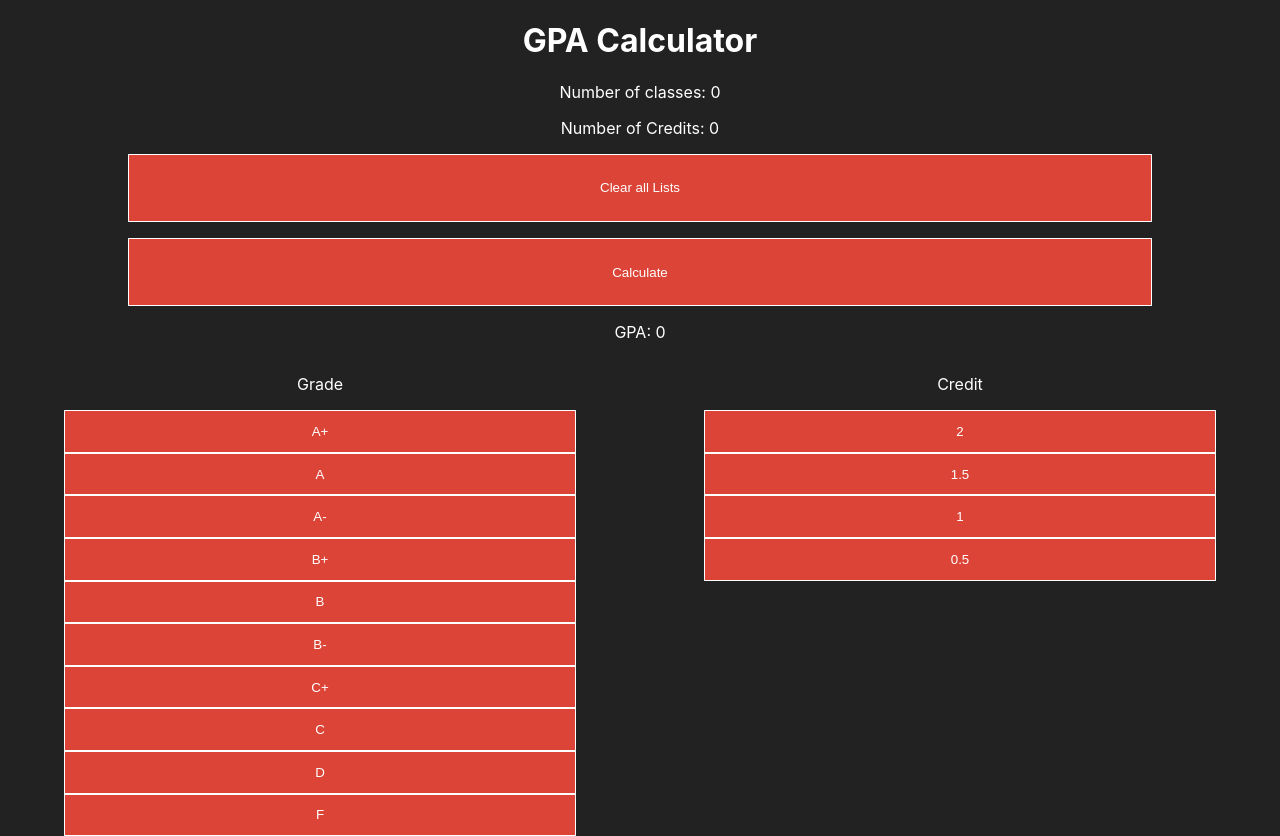
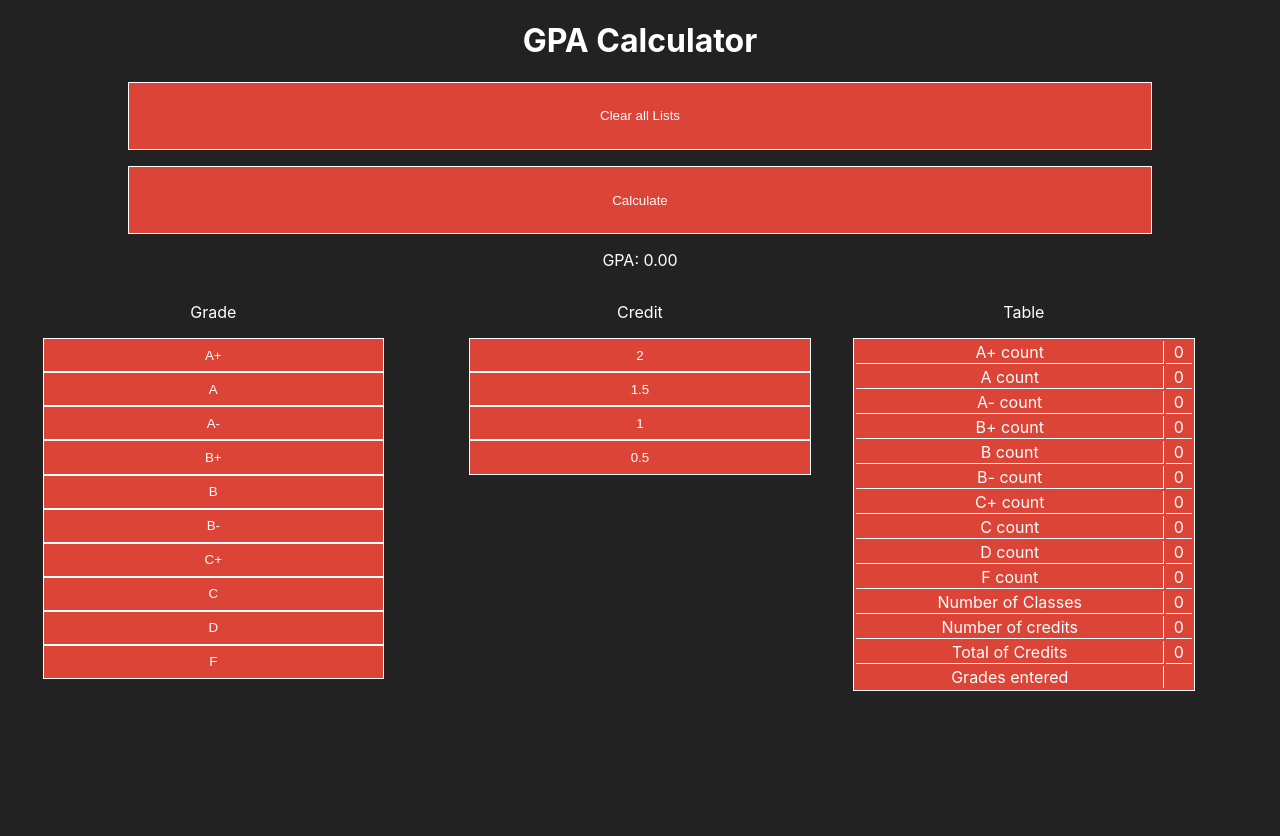
Before and after one commit to KeeganCK/gpaCalculator, a React (Create React App) app in the folder gpacalculator/: page / in a window 1280 px wide. After the commit the page ends 800 px from the top, so only its background shows below. Built offline with nearby package versions, Linux system fonts and the light colour scheme.

Commit message:
Almost done

```diff
--- a/gpacalculator/src/App.js
+++ b/gpacalculator/src/App.js
@@ -2,6 +2,8 @@ import React, { useState } from 'react';
 import './App.css';
 import Calculator from './Components/Calculator/Calculator';
 import Credit from './Components/Credit/Credit';
+import Table from './Components/Table/Table';
+
 
 const App = () => {
 
@@ -10,7 +12,8 @@ const App = () => {
         gradeArray: [],
         creditArray: [],
         gpaValue: 0,
-        actualGPA: 0
+        actualGPA: 0,
+        totalCredit:0
     })
 
     const calculator = () => {
@@ -27,7 +30,8 @@ const App = () => {
                     gradeArray: gradeState.gradeArray,
                     creditArray: gradeState.creditArray,
                     gpaValue: 0,
-                    actualGPA: gradeState.actualGPA
+                    actualGPA: gradeState.actualGPA,
+                    totalCredit: gradeState.totalCredit
                 });
             }
             let total = 0;
@@ -39,12 +43,14 @@ const App = () => {
                 credits = credits + credit[i];
             }
             gradeState.actualGPA = total/credits;
+            gradeState.totalCredit = credits;
             setGrade({
                 totalGPA: gradeState.totalGPA,
                 gradeArray: gradeState.gradeArray,
                 creditArray: gradeState.creditArray,
                 gpaValue: 0,
-                actualGPA: gradeState.actualGPA
+                actualGPA: gradeState.actualGPA,
+                totalCredit: gradeState.totalCredit
             });
         }
         else{
@@ -65,7 +71,8 @@ const App = () => {
                 gradeArray: gradeState.gradeArray,
                 creditArray: gradeState.creditArray,
                 gpaValue: gradeState.gpaValue,
-                actualGPA: gradeState.actualGPA
+                actualGPA: gradeState.actualGPA,
+                totalCredit: gradeState.totalCredit
             });
         }
 
@@ -84,7 +91,8 @@ const App = () => {
                 gradeArray: gradeState.gradeArray,
                 creditArray: gradeState.creditArray,
                 gpaValue: gradeState.gpaValue,
-                actualGPA: gradeState.actualGPA
+                actualGPA: gradeState.actualGPA,
+                totalCredit: gradeState.totalCredit
             });
         }
 
@@ -100,14 +108,56 @@ const App = () => {
         });
     }
 
+    let grade = gradeState.gradeArray;
+    let countAP = 0;
+    let countA = 0;
+    let countAM = 0;
+    let countBP = 0;
+    let countB = 0;
+    let countBM = 0;
+    let countCP = 0;
+    let countC = 0;
+    let countD = 0;
+    let countF = 0;
+    for(let i = 0; i < grade.length; i++){
+        if(grade[i] === 9){
+            countAP++;
+        }
+        else if(grade[i] === 8){
+            countA++;
+        }
+        else if(grade[i] === 7){
+            countAM++;
+        }
+        else if(grade[i] === 6){
+            countBP++;
+        }
+        else if(grade[i] === 5){
+            countB++;
+        }
+        else if(grade[i] === 4){
+            countBM++;
+        }
+        else if(grade[i] === 3){
+            countCP++;
+        }
+        else if(grade[i] === 2){
+            countC++;
+        }
+        else if(grade[i] === 1){
+            countD++;
+        }
+        else if(grade[i] === 0){
+            countF++;
+        }
+    }
+
     return (
         <div className="App">
             <h1>GPA Calculator</h1>
-            <p>Number of classes: {gradeState.gradeArray.length}</p>
-            <p>Number of Credits: {gradeState.creditArray.length}</p>
             <p><button className="button1" onClick={clear}>Clear all Lists</button></p>
             <p><button className="button1" onClick={calculator}>Calculate</button></p>
-            <p>GPA: {gradeState.actualGPA}</p>
+            <p>GPA: {gradeState.actualGPA.toFixed(2)}</p>
             <div className="rowC">
             <Calculator
                 click={addGrade}
@@ -115,6 +165,22 @@ const App = () => {
             <Credit
                 clickCred={addCredit}
             />
+            <Table
+                amountAP={countAP}
+                amountA={countA}
+                amountAM={countAM}
+                amountBP={countBP}
+                amountB={countB}
+                amountBM={countBM}
+                amountCP={countCP}
+                amountC={countC}
+                amountD={countD}
+                amountF={countF}
+                classes={gradeState.gradeArray.length}
+                credit={gradeState.creditArray.length}
+                credits={gradeState.totalCredit}
+                list={gradeState.gradeArray.toString()}
+            />
             </div>
         </div>
     );
--- a/gpacalculator/src/Components/Calculator/Calculator.css
+++ b/gpacalculator/src/Components/Calculator/Calculator.css
@@ -1,5 +1,5 @@
 .main1 {
-	width: 50%;
+	width: 33.33%;
 	text-align: center;
 }
 
--- a/gpacalculator/src/Components/Credit/Credit.css
+++ b/gpacalculator/src/Components/Credit/Credit.css
@@ -1,5 +1,5 @@
 .main {
-	width: 50%;
+	width: 33.33%;
 
 }
 
--- /dev/null
+++ b/gpacalculator/src/Components/Table/Table.css
@@ -0,0 +1,27 @@
+.main2 {
+	width: 33.33%;
+	text-align: center;
+}
+
+.table {
+	margin-right: 20%;
+}
+
+.table1 {
+	background-color: #DB4437;
+	border: 1px solid white;
+	width: 80%;
+}
+
+.td1 {
+	border-right: 1px solid white;
+	border-bottom: 1px solid white;
+}
+
+.td11 {
+	border-right: 1px solid white;
+}
+
+.td2 {
+	border-bottom: 1px solid white;
+}
--- /dev/null
+++ b/gpacalculator/src/Components/Table/Table.js
@@ -0,0 +1,72 @@
+import React from 'react';
+import styles from './Table.css';
+
+
+const table = props => {
+	return(
+		<div className="main2">
+			<p className="table">Table</p>
+			<table class="table1">
+				<tr>
+					<td class="td1">A+ count</td>
+					<td class="td2">{props.amountAP}</td>
+				</tr>
+				<tr>
+					<td class="td1">A count</td>
+					<td class="td2">{props.amountA}</td>
+				</tr>
+				<tr>
+					<td class="td1">A- count</td>
+					<td class="td2">{props.amountAM}</td>
+				</tr>
+				<tr>
+					<td class="td1">B+ count</td>
+					<td class="td2">{props.amountBP}</td>
+				</tr>
+				<tr>
+					<td class="td1">B count</td>
+					<td class="td2">{props.amountB}</td>
+				</tr>
+				<tr>
+					<td class="td1">B- count</td>
+					<td class="td2">{props.amountBM}</td>
+				</tr>
+				<tr>
+					<td class="td1">C+ count</td>
+					<td class="td2">{props.amountCP}</td>
+				</tr>
+				<tr>
+					<td class="td1">C count</td>
+					<td class="td2">{props.amountC}</td>
+				</tr>
+				<tr>
+					<td class="td1">D count</td>
+					<td class="td2">{props.amountD}</td>
+				</tr>
+				<tr>
+					<td class="td1">F count</td>
+					<td class="td2">{props.amountF}</td>
+				</tr>
+				<tr>
+					<td class="td1">Number of Classes</td>
+					<td class="td2">{props.classes}</td>
+				</tr>
+				<tr>
+					<td class="td1">Number of credits</td>
+					<td class="td2">{props.credit}</td>
+				</tr>
+				<tr>
+					<td class="td1">Total of Credits</td>
+					<td class="td2">{props.credits}</td>
+				</tr>
+				<tr>
+					<td class="td11">Grades entered</td>
+					<td class="td22">{props.list} </td>
+				</tr>
+			</table>
+		</div>
+	)
+}
+
+
+export default table;
```
